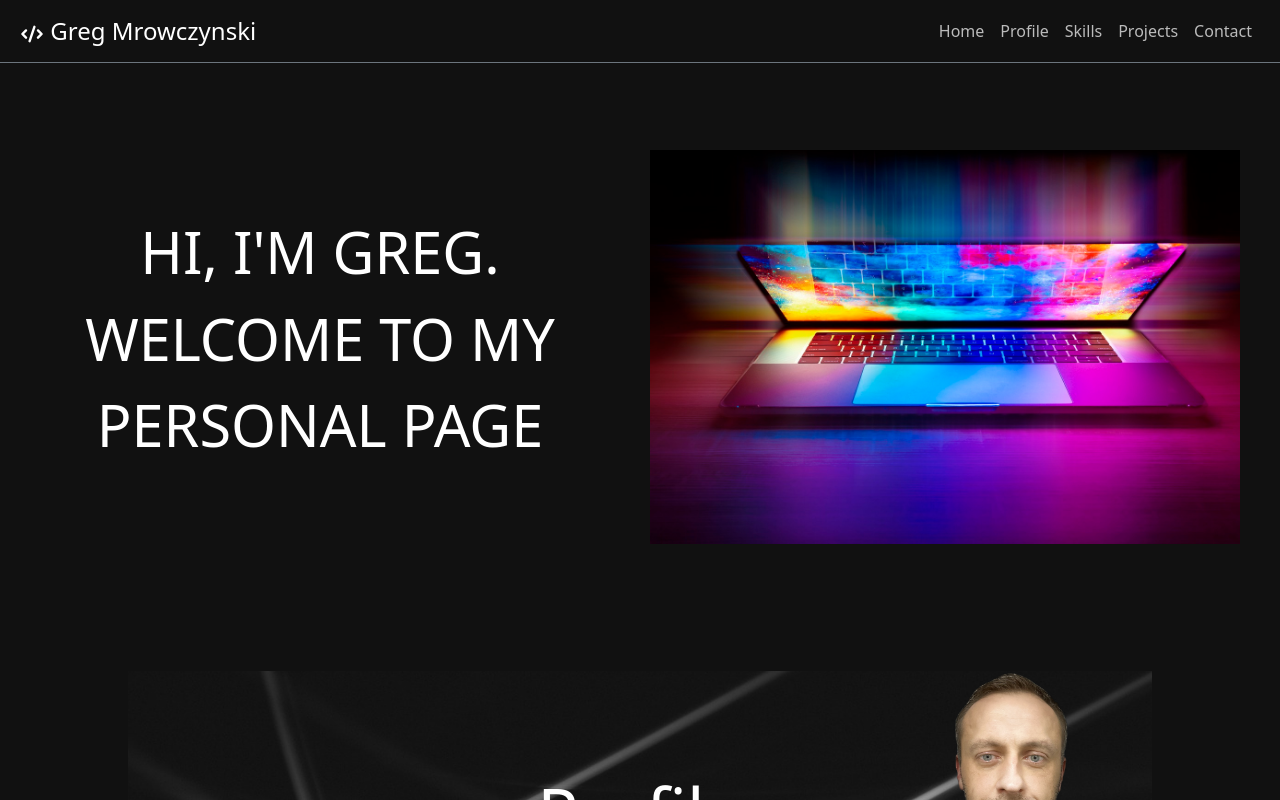
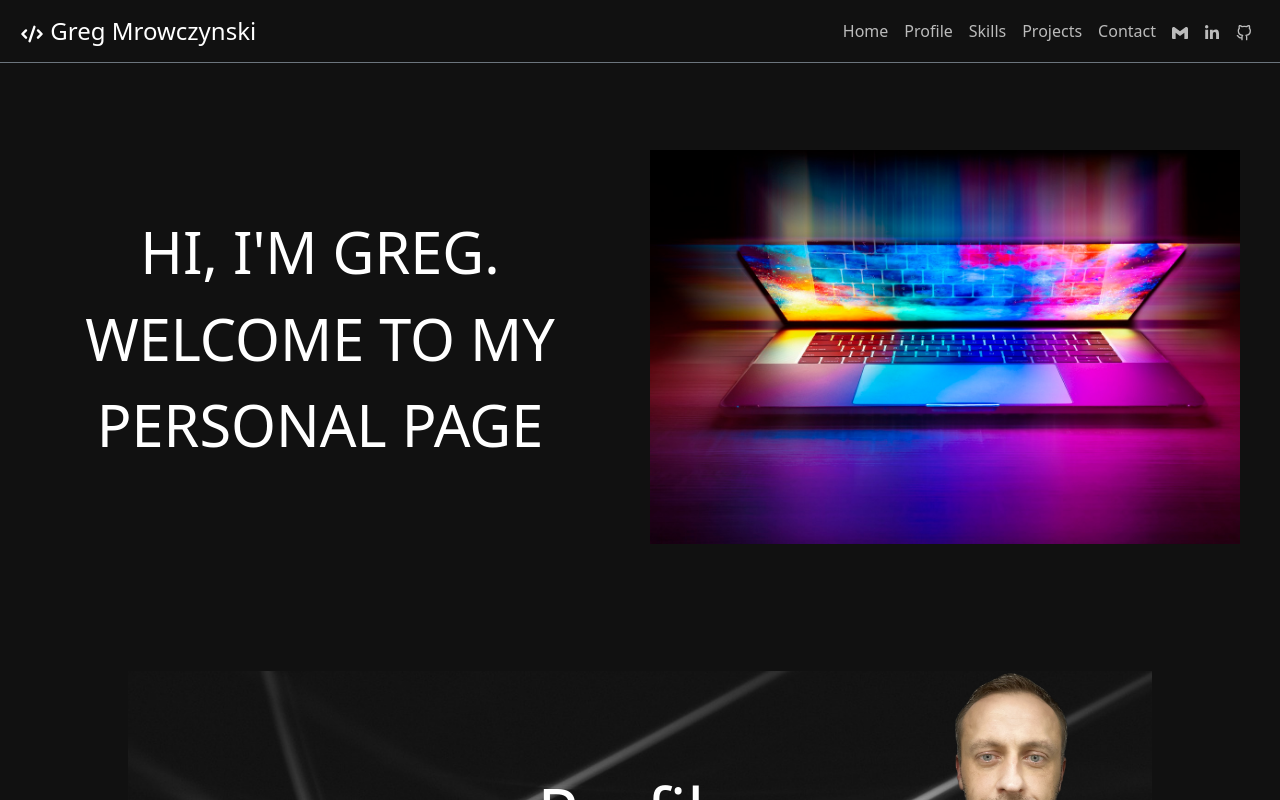
Before and after one commit to greg19850/new-myPage, a React (Create React App) app: page / in a window 1280 px wide. Shown: the top 800 px of the page. Built offline with nearby package versions, Linux system fonts and the light colour scheme.

Commit message:
Styled footer & social media icons in navigation

```diff
--- a/src/components/Navigation.js
+++ b/src/components/Navigation.js
@@ -15,11 +15,11 @@ const codeIco = <HiCode className="social-icon code" />;
 
 const Navigation = () => {
   return (
-    <Navbar id='home' className='bg-transparent' bg="dark" variant="dark" expand="lg">
+    <Navbar id='home' className='navbar bg-transparent' bg="dark" variant="dark" expand="md" collapseOnSelect>
       <Navbar.Brand className='name' href="#home">
         {codeIco} Greg Mrowczynski
       </Navbar.Brand>
-      <Navbar.Toggle aria-controls="basic-navbar-nav" />
+      <Navbar.Toggle className='toggler' aria-controls='responsive-navbar-nav' />
       <Navbar.Collapse className="justify-content-end">
         <Nav >
           <Nav.Link className='link' href="#home">
@@ -38,17 +38,17 @@ const Navigation = () => {
             Contact
           </Nav.Link>
         </Nav>
-        {/* <Nav className="flex-row">
+        <Nav className="flex-row socials">
           <Nav.Link className='link social-link' href="mailto:greg19850@gmail.com" target="_blank" rel="noreferrer">
             {gmailIco}
           </Nav.Link>
-          <Nav.Link className='link social-link' href="www.linkedin.com/in/greg-mrowczynski" target="_blank" rel="noreferrer">
+          <Nav.Link className='link social-link' href="https://linkedin.com/in/greg-mrowczynski" target="_blank" rel="noreferrer">
             {linkedinIco}
           </Nav.Link>
           <Nav.Link className='link social-link' href="https://github.com/greg19850" target="_blank" rel="noreferrer">
             {githubIco}
           </Nav.Link>
-        </Nav> */}
+        </Nav>
       </Navbar.Collapse>
     </Navbar>
   );
--- a/src/layouts/Footer.js
+++ b/src/layouts/Footer.js
@@ -3,8 +3,8 @@ import React from 'react';
 
 const Footer = () => {
   return (
-    <div>
-      This is Footer
+    <div className='footer'>
+      @2022 Greg Mrowczynski
     </div>
   );
 }
--- a/src/layouts/Menu.js
+++ b/src/layouts/Menu.js
@@ -1,5 +1,7 @@
 import React from 'react';
 import Navigation from '../components/Navigation';
+
+import '../styles/Menu.scss'
 
 const Menu = () => {
   return (
--- a/src/styles/App.scss
+++ b/src/styles/App.scss
@@ -11,30 +11,7 @@
   color: #fff;
   padding: 0;
 
-  .menu {
-    border-bottom: 1px solid #6c757d;
-    padding: 0 20px;
-
-    .name {
-      font-size: 1.5rem;
-    }
-
-
-    .link {
-      color: #bbb;
-
-      &:hover {
-        color: #fff;
-      }
-    }
-
-    .socials {
-      display: flex;
-
-      .social-link {
-        color: green;
-      }
-    }
+  .footer {
+    text-align: center;
   }
-
 }
--- /dev/null
+++ b/src/styles/Menu.scss
@@ -0,0 +1,37 @@
+.menu {
+  border-bottom: 1px solid #6c757d;
+  padding: 0 20px;
+
+  .name {
+    font-size: 1.5rem;
+  }
+
+  .toggler {
+    color: transparent;
+    border: none;
+  }
+
+
+  .link {
+    color: #bbb;
+
+    &:hover {
+      color: #fff;
+    }
+  }
+
+  .socials {
+    display: flex;
+    list-style: none;
+
+    .social-link {
+      color: #bbb;
+
+      @media screen and (max-width: 768px) {
+        margin-right: 20px;
+      }
+    }
+
+
+  }
+}
```
